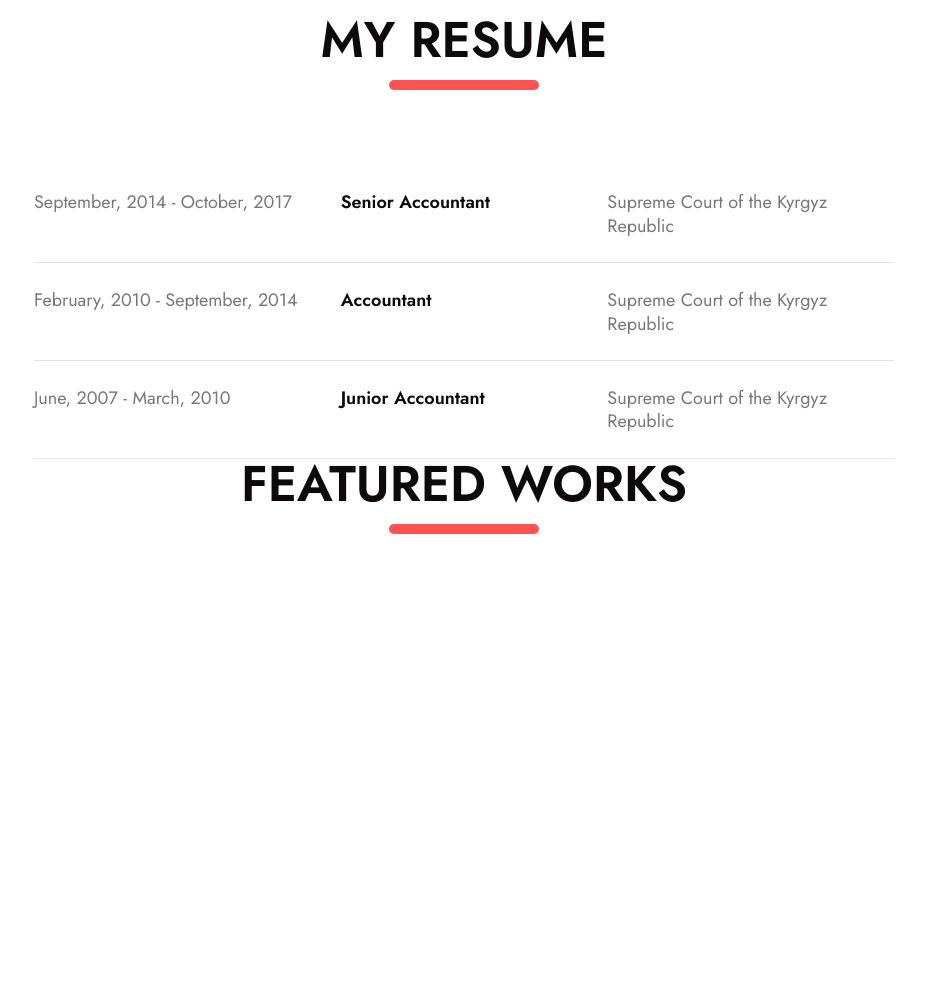
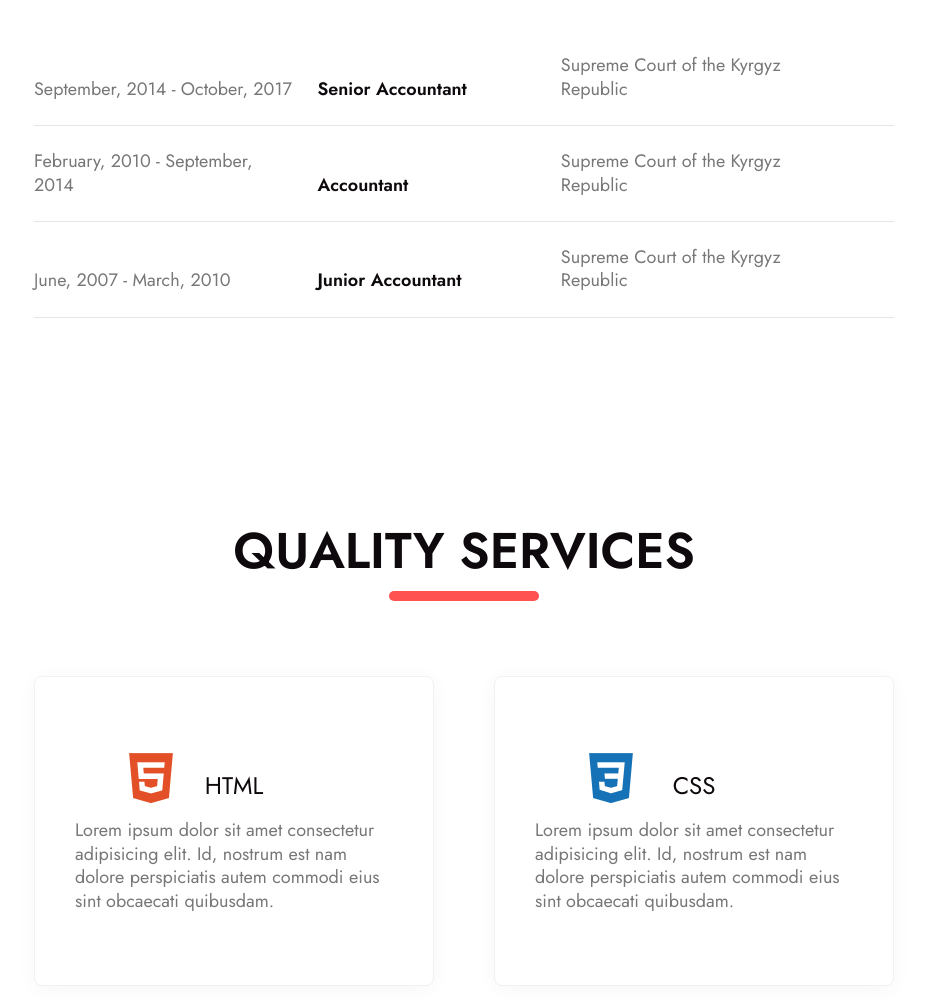
Before and after one commit to ElviraDzh/Tetris, a plain HTML site: page Portfolio/index.html in a window 1280 px wide. Shown: the part 1792-2797 px from the top of the page, without its empty margins (346-1271 px from the left). Before the commit the page ends 2456 px from the top, so only its background shows below. Drawn offline with Linux system fonts and the light colour scheme.

Commit message:
Initial cganges in git.

```diff
--- a/Portfolio/css/style.css
+++ b/Portfolio/css/style.css
@@ -112,13 +112,9 @@ h2 {
 }
 /*                                  ABOUT                                     */
 .section-about {
-  padding: 145px 0 0 0;
+  padding: 110px 0 0 0;
 }
-/* .section-about .about-mover {
-  border: 2px solid #f6efef;
-  border-radius: 0.7em;
-  position: absolute;
-} */
+
 .title-block {
   margin-bottom: 70px;
 }
@@ -233,7 +229,7 @@ h2 {
 }
 .learn-more li {
   display: inline-block;
-  padding-left: 9em;
+  padding-left: 3em;
 }
 .learn-more a {
   position: relative;
@@ -267,52 +263,94 @@ h2 {
   background-color: #0e090d;
   transform: scale(1);
 }
+/*                                     SERVICE                                  */
+.section-services {
+  padding: 150px 0 0 0;
+}
+.section-services .list {
+  list-style-type: none;
+  display: flex;
+  flex-wrap: wrap;
+  margin: 0;
+  padding: 0;
+}
+.section-services .grid-item {
+  width: 50%;
+  margin-bottom: 60px;
+}
+
+.section-services .grid-item:nth-of-type(even) {
+  padding-left: 30px;
+}
+.section-services .grid-item:nth-of-type(odd) {
+  padding-right: 30px;
+}
+
+.section-services .grid-item a {
+  text-decoration: none;
+  display: inline-block;
+  color: #777;
+  padding: 40px 40px 54px;
+  border: 1px solid #f6efef;
+  border-radius: 0.5rem;
+  background-color: #fff;
+  height: 100%;
+  box-shadow: 0 3px 20px rgb(0 0 0 / 4%);
+  border-radius: 8px;
+}
+.section-services .grid-item a:hover {
+  box-shadow: 0 3px 15px rgb(0 0 0 / 8%);
+}
+.grid-item h4 {
+  text-align: center;
+  margin: 0;
+  font-weight: 500;
+  font-size: 24px;
+  width: 100%;
+  margin-bottom: 17px;
+  color: #0e090d;
+}
+.icon-html5,
+.icon-node-dot-js,
+.icon-bootstrap,
+.icon-react,
+.icon-javascript,
+.icon-css3 {
+  position: relative;
+  font-size: 50px;
+  top: 17%;
+  left: 16%;
+}
+.icon-javascript,
+.icon-bootstrap,
+.icon-node-dot-js {
+  left: 7%;
+}
 /*                                     RESUME                                  */
 .section-resume {
-  padding: 200px 0 40px 0;
+  padding: 100px 0 40px 0;
 }
-.section-resume .resume-footer {
-  max-width: 100%;
-  width: 100%;
-  float: left;
-  clear: both;
-  /* position: relative; */
+.resume-list ul {
+  display: flex;
+  flex-direction: column;
+  padding: 0;
 }
-.section-resume .resume-list {
-  position: relative;
-  z-index: 5;
-  width: 100%;
-  float: left;
-  clear: both;
+.resume-list li {
+  list-style: none;
+  padding: 1.5rem 0;
+  border-bottom: 1px solid #e5e5e5;
 }
-.section-resume ul {
-  margin: 0;
-  padding: 0;
-  list-style-type: none;
-}
-.section-resume li {
-  margin: 0;
-  width: 100%;
-  float: left;
-  clear: both;
-  border-bottom: 1px solid #e5e5e5;
-  padding: 26px 0 24px;
-  position: relative;
-  cursor: pointer;
-  transition: all 0.5s ease;
-}
-.section-resume li > span {
-  width: 33.3333%;
-  float: left;
-  display: block;
-}
-.section-resume li .middle-text {
+.resume-list .middle-text {
   font-weight: 600;
   color: #0e090d;
   padding-left: 20px;
 }
 
+.resume-list li > span {
+  display: inline-block;
+  width: 30%;
+}
 /*                        PORTFOLIO                              */
 .section-portfolio {
-  padding: 100px 0 55px;
+  padding: 150px 0 55px;
 }
--- a/Portfolio/fonts/icomoon/font.css
+++ /dev/null
@@ -1,33 +0,0 @@
-@font-face {
-  font-family: 'icomoon';
-  src:  url('fonts/icomoon.eot?zd1k8s');
-  src:  url('fonts/icomoon.eot?zd1k8s#iefix') format('embedded-opentype'),
-    url('fonts/icomoon.ttf?zd1k8s') format('truetype'),
-    url('fonts/icomoon.woff?zd1k8s') format('woff'),
-    url('fonts/icomoon.svg?zd1k8s#icomoon') format('svg');
-  font-weight: normal;
-  font-style: normal;
-  font-display: block;
-}
-
-[class^="icon-"], [class*=" icon-"] {
-  /* use !important to prevent issues with browser extensions that change fonts */
-  font-family: 'icomoon' !important;
-  speak: never;
-  font-style: normal;
-  font-weight: normal;
-  font-variant: normal;
-  text-transform: none;
-  line-height: 1;
-
-  /* Better Font Rendering =========== */
-  -webkit-font-smoothing: antialiased;
-  -moz-osx-font-smoothing: grayscale;
-}
-
-.icon-facebook:before {
-  content: "\ea90";
-}
-.icon-instagram:before {
-  content: "\ea92";
-}
--- /dev/null
+++ b/Portfolio/fonts/icomoon/fonts.css
@@ -0,0 +1,61 @@
+@font-face {
+  font-family: "icomoon";
+  src: url("fonts/icomoon.eot?vk9i86");
+  src: url("fonts/icomoon.eot?vk9i86#iefix") format("embedded-opentype"),
+    url("fonts/icomoon.ttf?vk9i86") format("truetype"),
+    url("fonts/icomoon.woff?vk9i86") format("woff"),
+    url("fonts/icomoon.svg?vk9i86#icomoon") format("svg");
+  font-weight: normal;
+  font-style: normal;
+  font-display: block;
+}
+
+[class^="icon-"],
+[class*=" icon-"] {
+  /* use !important to prevent issues with browser extensions that change fonts */
+  font-family: "icomoon" !important;
+  speak: never;
+  font-style: normal;
+  font-weight: normal;
+  font-variant: normal;
+  text-transform: none;
+  line-height: 1;
+
+  /* Better Font Rendering =========== */
+  -webkit-font-smoothing: antialiased;
+  -moz-osx-font-smoothing: grayscale;
+}
+
+.icon-node-dot-js:before {
+  content: "\e900";
+  color: #393;
+}
+.icon-bootstrap:before {
+  content: "\e901";
+  color: #563d7c;
+}
+.icon-react:before {
+  content: "\e902";
+  color: #61dafb;
+}
+.icon-javascript:before {
+  content: "\e903";
+  color: #f7df1e;
+}
+.icon-css3:before {
+  content: "\e904";
+  color: #1572b6;
+}
+.icon-html5:before {
+  content: "\e905";
+  color: #e34f26;
+}
+.icon-facebook:before {
+  content: "\ea90";
+}
+.icon-instagram:before {
+  content: "\ea92";
+}
+.icon-twitter:before {
+  content: "\ea96";
+}
--- a/Portfolio/index.html
+++ b/Portfolio/index.html
@@ -14,7 +14,7 @@
     <link rel="stylesheet" href="css/style.css" />
     <link rel="stylesheet" href="css/normalize.css" />
     <link rel="stylesheet" href="css/media.css" />
-    <link rel="stylesheet" href="fonts/icomoon/font.css" />
+    <link rel="stylesheet" href="fonts/icomoon/fonts.css" />
   </head>
   <body>
     <div class="wrapper">
@@ -27,6 +27,7 @@
             <ul>
               <li><a href="#home">home</a></li>
               <li><a href="#about">about</a></li>
+              <li><a href="#services">services</a></li>
               <li><a href="#portfolio">portfolio</a></li>
               <li><a href="#">contact</a></li>
             </ul>
@@ -171,6 +172,11 @@
                             ><span><i class="icon-instagram"></i></span
                           ></a>
                         </li>
+                        <li>
+                          <a href="#" target="_blank"
+                            ><span><i class="icon-twitter"></i></span
+                          ></a>
+                        </li>
                       </ul>
                     </div>
                   </div>
@@ -265,6 +271,88 @@
               </div>
             </div>
           </section>
+          <section id="services">
+            <div class="container">
+              <div class="section-services">
+                <div class="title-block">
+                  <div class="title-fixer">
+                    <h2>
+                      <span class="text">quality services </span>
+                      <span class="line"></span>
+                    </h2>
+                  </div>
+                </div>
+                <div class="service-list">
+                  <ul class="list">
+                    <li class="grid-item">
+                      <a href="#"
+                        ><span><i class="icon-html5"></i></span>
+                        <h4>HTML</h4>
+                        <p class="service-desctiption">
+                          Lorem ipsum dolor sit amet consectetur adipisicing
+                          elit. Id, nostrum est nam dolore perspiciatis autem
+                          commodi eius sint obcaecati quibusdam.
+                        </p>
+                      </a>
+                    </li>
+                    <li class="grid-item">
+                      <a href="#"
+                        ><span><i class="icon-css3"></i></span>
+                        <h4>CSS</h4>
+                        <p class="service-desctiption">
+                          Lorem ipsum dolor sit amet consectetur adipisicing
+                          elit. Id, nostrum est nam dolore perspiciatis autem
+                          commodi eius sint obcaecati quibusdam.
+                        </p>
+                      </a>
+                    </li>
+                    <li class="grid-item">
+                      <a href="#"
+                        ><span><i class="icon-javascript"></i></span>
+                        <h4>Javascript</h4>
+                        <p class="service-desctiption">
+                          Lorem ipsum dolor sit amet consectetur adipisicing
+                          elit. Id, nostrum est nam dolore perspiciatis autem
+                          commodi eius sint obcaecati quibusdam.
+                        </p>
+                      </a>
+                    </li>
+                    <li class="grid-item">
+                      <a href="#"
+                        ><span><i class="icon-react"></i></span>
+                        <h4>React</h4>
+                        <p class="service-desctiption">
+                          Lorem ipsum dolor sit amet consectetur adipisicing
+                          elit. Id, nostrum est nam dolore perspiciatis autem
+                          commodi eius sint obcaecati quibusdam.
+                        </p>
+                      </a>
+                    </li>
+                    <li class="grid-item">
+                      <a href="#"><span><i class="icon-bootstrap"></i>
+                        <h4>Bootstrap</h4>
+                        <p class="service-desctiption">
+                          Lorem ipsum dolor sit amet consectetur adipisicing
+                          elit. Id, nostrum est nam dolore perspiciatis autem
+                          commodi eius sint obcaecati quibusdam.
+                        </p>
+                      </a>
+                    </li>
+                    <li class="grid-item">
+                      <a href="#"><span><i class="icon-node-dot-js"></i>
+                        <h4>Node JS</h4>
+                        <p class="service-desctiption">
+                          Lorem ipsum dolor sit amet consectetur adipisicing
+                          elit. Id, nostrum est nam dolore perspiciatis autem
+                          commodi eius sint obcaecati quibusdam.
+                        </p>
+                      </a>
+                    </li>
+                  </ul>
+                </div>
+              </div>
+            </div>
+          </section>
           <section id="portfolio">
             <div class="container">
               <div class="section-portfolio">
```
Also changed, not shown: Portfolio/fonts/icomoon/fonts/icomoon.ttf, Portfolio/fonts/icomoon/fonts/icomoon.woff, 6 other files.
